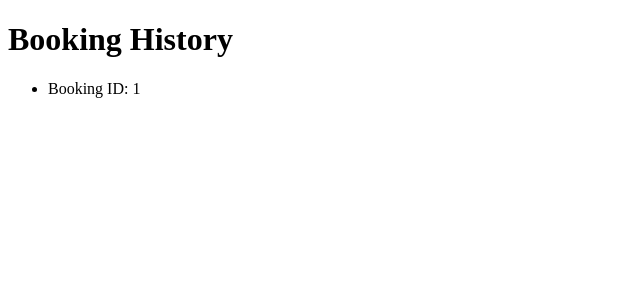
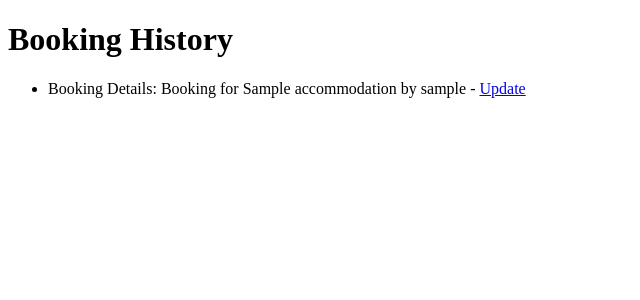
Before and after one commit to AmeenNoor/eire-bnb, a Django app: page /booking/history/ in a window 1280 px wide. Shown: the part 62-362 px from the top of the page, without its empty margins (0-640 px from the left). Run offline with Django 3.2, Linux system fonts and the light colour scheme; a user stored in the database is signed in; tables that the repository leaves empty hold one stand-in row (values such as "Sample post").

Commit message:
Add UpdateBookingView, URL route, and booking update template

```diff
--- a/accommodation/urls.py
+++ b/accommodation/urls.py
@@ -1,5 +1,5 @@
 from django.urls import path
-from .views import Home, AccommodationList, AccommodationDetail, BookAccommodationView, BookingHistoryView
+from .views import Home, AccommodationList, AccommodationDetail, BookAccommodationView, BookingHistoryView, UpdateBookingView
 
 urlpatterns = [
     path('', Home.as_view(), name='home'),
@@ -9,4 +9,6 @@ urlpatterns = [
     path('accommodation/<int:pk>/booking', BookAccommodationView.as_view(),
          name='book_accommodation'),
     path('booking/history/', BookingHistoryView.as_view(), name='booking_history'),
+    path('booking/update/<int:pk>/',
+         UpdateBookingView.as_view(), name='update_booking'),
 ]
--- a/accommodation/views.py
+++ b/accommodation/views.py
@@ -1,5 +1,5 @@
 from django.shortcuts import render
-from django.views.generic import TemplateView, ListView, DetailView, CreateView
+from django.views.generic import TemplateView, ListView, DetailView, CreateView, UpdateView
 from .models import Accommodation, Booking
 from django.urls import reverse_lazy
 from django.contrib.auth.mixins import LoginRequiredMixin
@@ -52,3 +52,14 @@ class BookingHistoryView(LoginRequiredMixin, ListView):
 
     def get_queryset(self):
         return Booking.objects.filter(user=self.request.user)
+
+
+class UpdateBookingView(LoginRequiredMixin, UpdateView):
+    model = Booking
+    fields = ['first_name', 'last_name',
+              'phone_number', 'email', 'number_of_guests', 'check_in_date', 'check_out_date', 'accommodation']
+    template_name = 'update_booking.html'
+    success_url = reverse_lazy('booking_history')
+
+    def get_queryset(self):
+        return Booking.objects.filter(user=self.request.user)
--- a/templates/booking_history.html
+++ b/templates/booking_history.html
@@ -1,11 +1,13 @@
-{% extends 'base.html' %}
-{% block content %}
+{% extends 'base.html' %} {% block content %}
 <h1>Booking History</h1>
 <ul>
-    {% for booking in bookings %}
-    <li>Booking ID: {{ booking.id }} </li>
-    {% empty %}
-    <li>No bookings found.</li>
-    {% endfor %}
+  {% for booking in bookings %}
+  <li>
+    Booking Details: {{ booking }} -
+    <a href="{% url 'update_booking' pk=booking.id  %}">Update</a>
+  </li>
+  {% empty %}
+  <li>No bookings found.</li>
+  {% endfor %}
 </ul>
 {% endblock %}
```
Also changed, not shown: templates/update_booking.html (added, +9 -0 lines).
